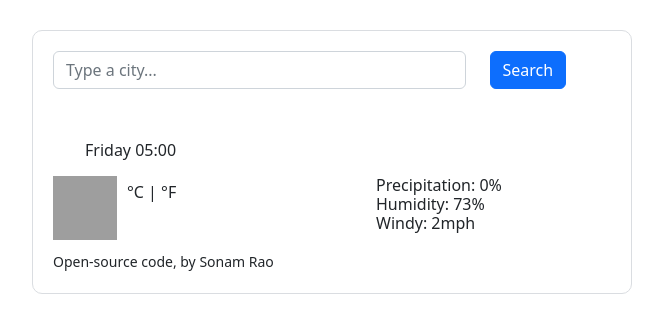
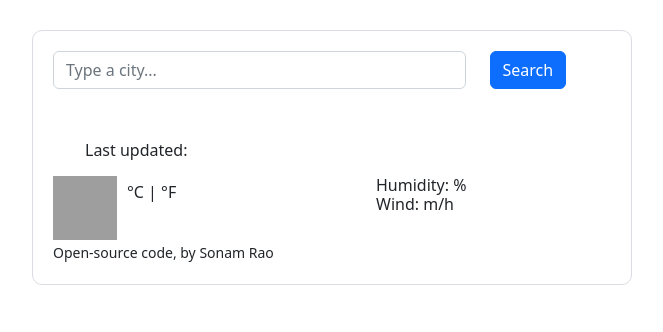
Before and after one commit to sonamkapadia/vanilla-weather-app, a plain HTML site: page index.html in a window 1280 px wide. Shown: the whole page, without its empty margins (308-971 px from the left). Drawn offline with nearby package versions, Linux system fonts and the light colour scheme; no server answers; grey boxes are pictures that could not be loaded.

Commit message:
updated html

```diff
--- a/index.html
+++ b/index.html
@@ -27,17 +27,22 @@
             placeholder="Type a city..."
             class="form-control"
             id="city-input"
+            autocomplete="off"
             />
             </div>
             <div class="col-3">
-            <input type="submit" value="Search" class="btn btn-primary" />
+            <input
+            type="submit"
+            value="Search"
+            class="btn btn-primary"
+            />
             </div>
             </div>
           </form>
           <div class="overview">
       <h1 id="city"></h1>
       <ul>
-        <li>Friday 05:00</li>
+        <li>Last updated: <span id="date"></span></li>
         <li id="desciption"></li>
       </ul>
       </div>
@@ -58,16 +63,8 @@
         </div>
         <div class="col-6">
         <ul>
-          <li>Precipitation: 0%
-
-          </li>
-          <li>
-            Humidity: 73%
-
-          </li>
-          <li>
-            Windy: 2mph
-          </li>
+         <li>Humidity: <span id="humidity"></span>%</li>
+          <li>Wind: <span id="wind"></span> m/h</li>
         </ul>
       </div>
     </div>
```
